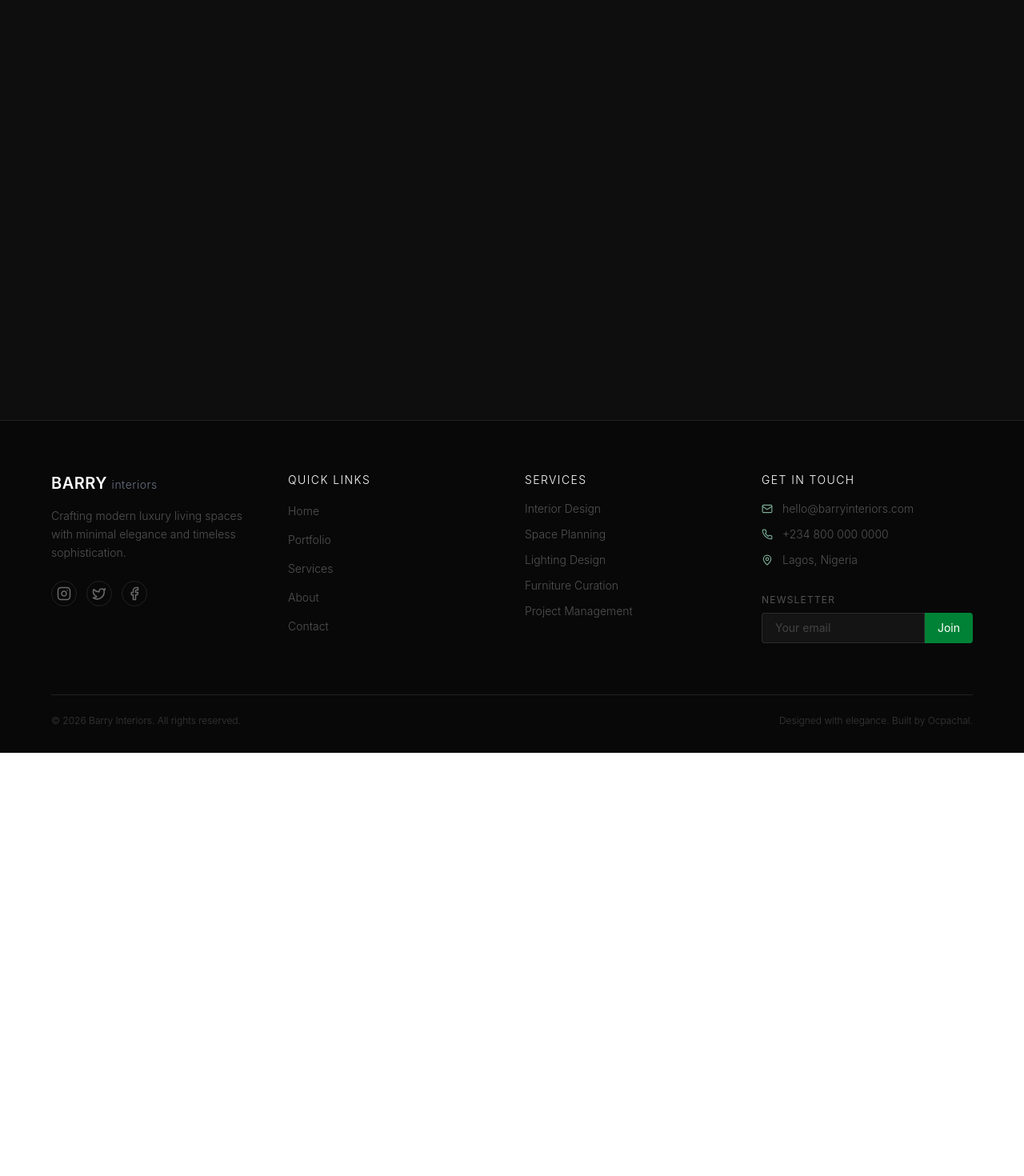
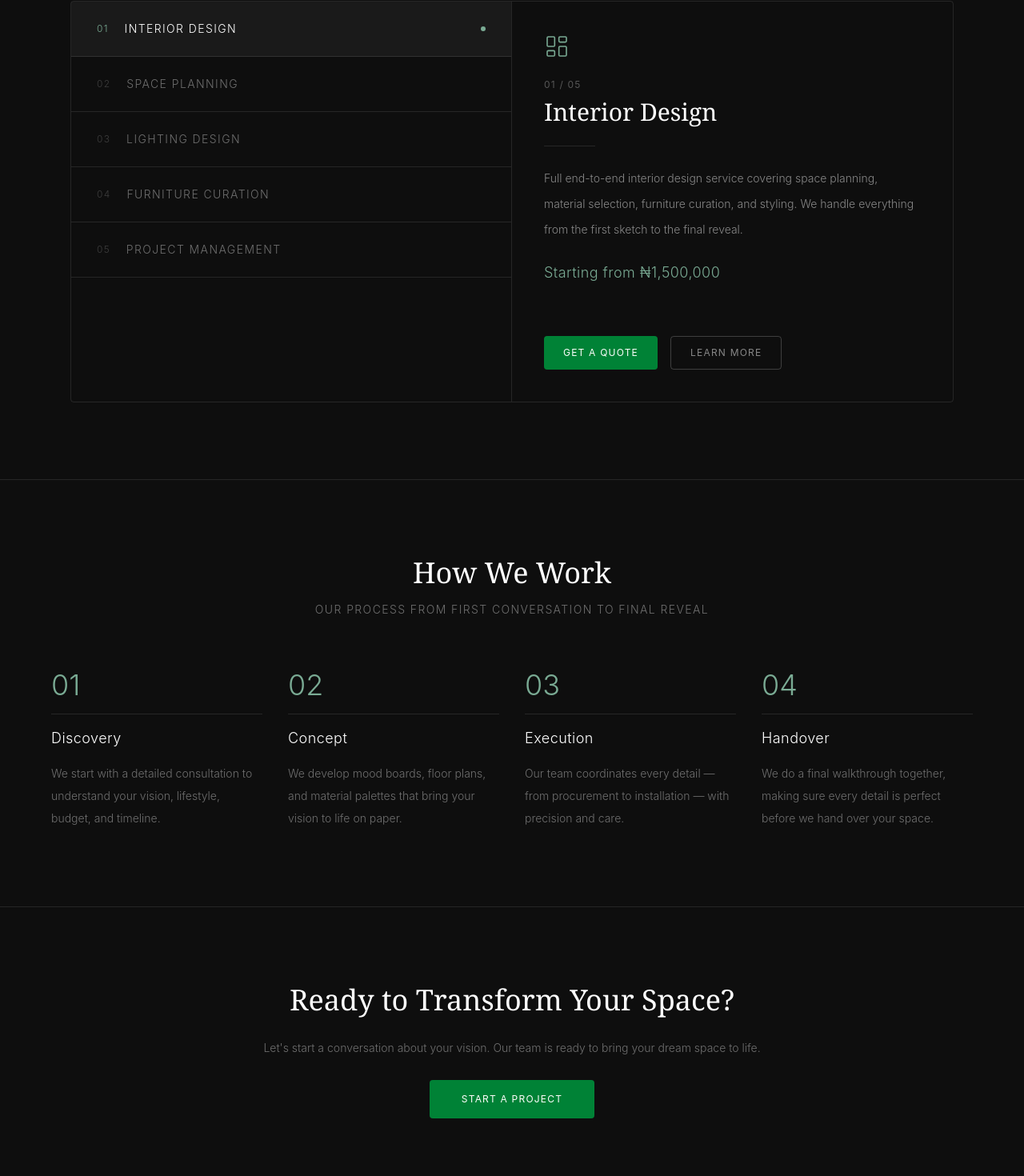
Before and after one commit to Oc-Paschal/INTERIOR-DESIGN-WEBSITE, a React (Vite) app: page /Services in a window 1280 px wide. Shown: the part 275-1745 px from the top of the page at 80% size. Before the commit the page ends 1216 px from the top, so only its background shows below. Built offline with nearby package versions, Linux system fonts and the light colour scheme.

Commit message:
worked on the Service Page

```diff
--- a/src/Pages/Services.jsx
+++ b/src/Pages/Services.jsx
@@ -1,17 +1,220 @@
-import { motion } from "framer-motion";
+import { useState } from "react";
+import { motion, AnimatePresence } from "framer-motion";
+import content from "../data/content.json";
+import {
+  LuLayoutDashboard,
+  LuRuler,
+  LuLamp,
+  LuSofa,
+  LuBriefcase,
+} from "react-icons/lu";
+
+const iconMap = {
+  layout: <LuLayoutDashboard size={32} strokeWidth={1.2} />,
+  ruler: <LuRuler size={32} strokeWidth={1.2} />,
+  lamp: <LuLamp size={32} strokeWidth={1.2} />,
+  sofa: <LuSofa size={32} strokeWidth={1.2} />,
+  briefcase: <LuBriefcase size={32} strokeWidth={1.2} />,
+};
 
 const Services = () => {
+  const [activeService, setActiveService] = useState(0);
+  const services = content.services.items;
+
   return (
     <div className="bg-[#0e0e0e] min-h-screen">
-      < motion.div
-      initial={{opacity:0,y:30}}
-      animate={{opacity:1,y:0}}
-      transition={{duration:0.8,ease:"easeOut"}}
-      className="pt-32 pb-16 px-6 text-center">
-        <h1 className="text-white text-4xl md:text-5xl font-light font-serif mb-4">Services Page</h1>
-      <p className="text-white/40 text-sm tracking-widest uppercase font-light">Everything you need to transform your space from concept to reality</p>
-    </motion.div>
-      </div>
+      <motion.div
+        initial={{ opacity: 0, y: 30 }}
+        animate={{ opacity: 1, y: 0 }}
+        transition={{ duration: 0.8, ease: "easeOut" }}
+        className="pt-32 pb-16 px-6 text-center"
+      >
+        <h1 className="text-white text-4xl md:text-5xl font-light font-serif mb-4">
+          Our Services
+        </h1>
+        <p className="text-white/40 text-sm tracking-widest uppercase font-light">
+          Everything you need to transform your space from concept to reality
+        </p>
+      </motion.div>
+
+      <section className="max-w-6xl mx-auto px-6 pb-24">
+        <div className="grid grid-cols-1 md:grid-cols-2 border border-white/10 rounded-sm overflow-hidden">
+          <div className="border-r border-white/10">
+            {services.map((service, index) => (
+              <motion.div
+                key={service.id}
+                onClick={() => setActiveService(index)}
+                whileHover={{ x: 4 }}
+                transition={{ duration: 0.2 }}
+                className={`flex items-center justify-between px-8 py-6 cursor-pointer border-b border-white/10 transition-all duration-300 ${
+                  activeService === index
+                    ? "bg-white/5"
+                    : "hover:bg-white/[0.02]"
+                }`}
+              >
+                <div className="flex items-center gap-5">
+                  <span
+                    className={`text-xs tracking-widest font-light transition-colors duration-300 ${
+                      activeService === index
+                        ? "text-[#7aab94]"
+                        : "text-white/20"
+                    }`}
+                  >
+                    0{index + 1}
+                  </span>
+
+                  <span
+                    className={`text-sm tracking-widest uppercase font-light transition-colors duration-300 ${
+                      activeService === index ? "text-white" : "text-white/40"
+                    }`}
+                  >
+                    {service.title}
+                  </span>
+                </div>
+
+                {/* Active indicator */}
+                <motion.div
+                  animate={{
+                    opacity: activeService === index ? 1 : 0,
+                    x: activeService === index ? 0 : -6,
+                  }}
+                  transition={{ duration: 0.3 }}
+                  className="w-1.5 h-1.5 rounded-full bg-[#7aab94]"
+                />
+              </motion.div>
+            ))}
+          </div>
+
+          {/* Right — Service Detail Panel */}
+          <div className="relative min-h-[500px]">
+            <AnimatePresence mode="wait">
+              <motion.div
+                key={activeService}
+                initial={{ opacity: 0, y: 20 }}
+                animate={{ opacity: 1, y: 0 }}
+                exit={{ opacity: 0, y: -20 }}
+                transition={{ duration: 0.4, ease: "easeOut" }}
+                className="absolute inset-0 p-10 flex flex-col gap-6"
+              >
+                <div className="text-[#7aab94]">
+                  {iconMap[services[activeService].icon]}
+                </div>
+
+                <div>
+                  <p className="text-white/30 text-xs tracking-widest uppercase mb-2">
+                    0{activeService + 1} / 0{services.length}
+                  </p>
+                  <h2 className="text-white text-2xl md:text-3xl font-light font-serif">
+                    {services[activeService].title}
+                  </h2>
+                </div>
+
+                <div className="h-px bg-white/10 w-16" />
+
+                <p className="text-white/50 text-sm leading-8 font-light">
+                  {services[activeService].description}
+                </p>
+
+                <p className="text-[#7aab94] text-lg font-light tracking-wide">
+                  {services[activeService].price}
+                </p>
+
+                <div className="flex gap-4 mt-auto">
+                  <motion.button
+                    whileHover={{ scale: 1.05 }}
+                    whileTap={{ scale: 0.95 }}
+                    className="bg-green-700 px-6 py-3 text-white text-xs tracking-widest uppercase rounded hover:bg-green-600 transition"
+                  >
+                    Get a Quote
+                  </motion.button>
+                  <motion.button
+                    whileHover={{ scale: 1.05 }}
+                    whileTap={{ scale: 0.95 }}
+                    className="border border-white/20 px-6 py-3 text-white/50 text-xs tracking-widest uppercase rounded hover:border-white/50 hover:text-white transition"
+                  >
+                    Learn More
+                  </motion.button>
+                </div>
+              </motion.div>
+            </AnimatePresence>
+          </div>
+        </div>
+      </section>
+
+      {/* How We Work */}
+      <section className="border-t border-white/10 py-24 px-6">
+        <div className="max-w-6xl mx-auto">
+          <motion.div
+            initial={{ opacity: 0, y: 30 }}
+            whileInView={{ opacity: 1, y: 0 }}
+            viewport={{ once: true, amount: 0.3 }}
+            transition={{ duration: 0.7, ease: "easeOut" }}
+            className="text-center mb-16"
+          >
+            <h2 className="text-white text-3xl md:text-4xl font-light font-serif mb-4">
+              How We Work
+            </h2>
+            <p className="text-white/40 text-sm tracking-widest uppercase font-light">
+              Our process from first conversation to final reveal
+            </p>
+          </motion.div>
+
+          <div className="grid grid-cols-1 md:grid-cols-4 gap-8">
+            {content.services.process.map((item, index) => (
+              <motion.div
+                key={item.step}
+                initial={{ opacity: 0, y: 30 }}
+                whileInView={{ opacity: 1, y: 0 }}
+                viewport={{ once: true, amount: 0.3 }}
+                transition={{
+                  delay: index * 0.15,
+                  duration: 0.6,
+                  ease: "easeOut",
+                }}
+                className="flex flex-col gap-4"
+              >
+                <span className="text-[#7aab94] text-4xl font-light">
+                  {item.step}
+                </span>
+                <div className="h-px bg-white/10 w-full" />
+                <h3 className="text-white text-lg font-light tracking-wide">
+                  {item.title}
+                </h3>
+                <p className="text-white/40 text-sm leading-7 font-light">
+                  {item.description}
+                </p>
+              </motion.div>
+            ))}
+          </div>
+        </div>
+      </section>
+
+      {/* CTA Banner */}
+      <section className="border-t border-white/10 py-24 px-6">
+        <motion.div
+          initial={{ opacity: 0, y: 30 }}
+          whileInView={{ opacity: 1, y: 0 }}
+          viewport={{ once: true, amount: 0.3 }}
+          transition={{ duration: 0.7, ease: "easeOut" }}
+          className="max-w-3xl mx-auto text-center flex flex-col gap-6 items-center"
+        >
+          <h2 className="text-white text-3xl md:text-4xl font-light font-serif">
+            Ready to Transform Your Space?
+          </h2>
+          <p className="text-white/40 text-sm leading-8 font-light">
+            Let's start a conversation about your vision. Our team is ready to
+            bring your dream space to life.
+          </p>
+          <motion.button
+            whileHover={{ scale: 1.05 }}
+            whileTap={{ scale: 0.95 }}
+            className="bg-green-700 px-10 py-4 text-white text-xs tracking-widest uppercase rounded hover:bg-green-600 transition"
+          >
+            Start a Project
+          </motion.button>
+        </motion.div>
+      </section>
+    </div>
   );
 };
 
```
